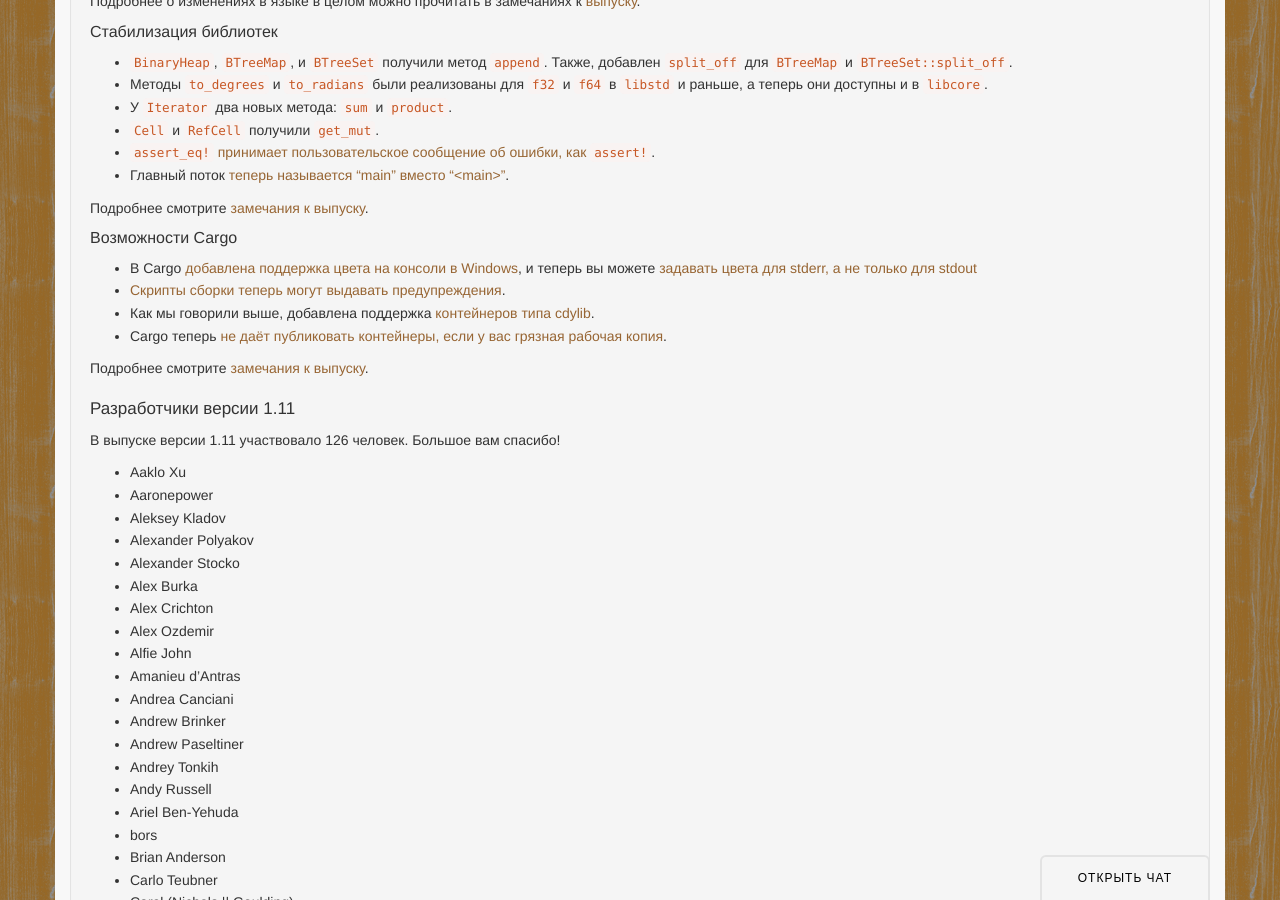
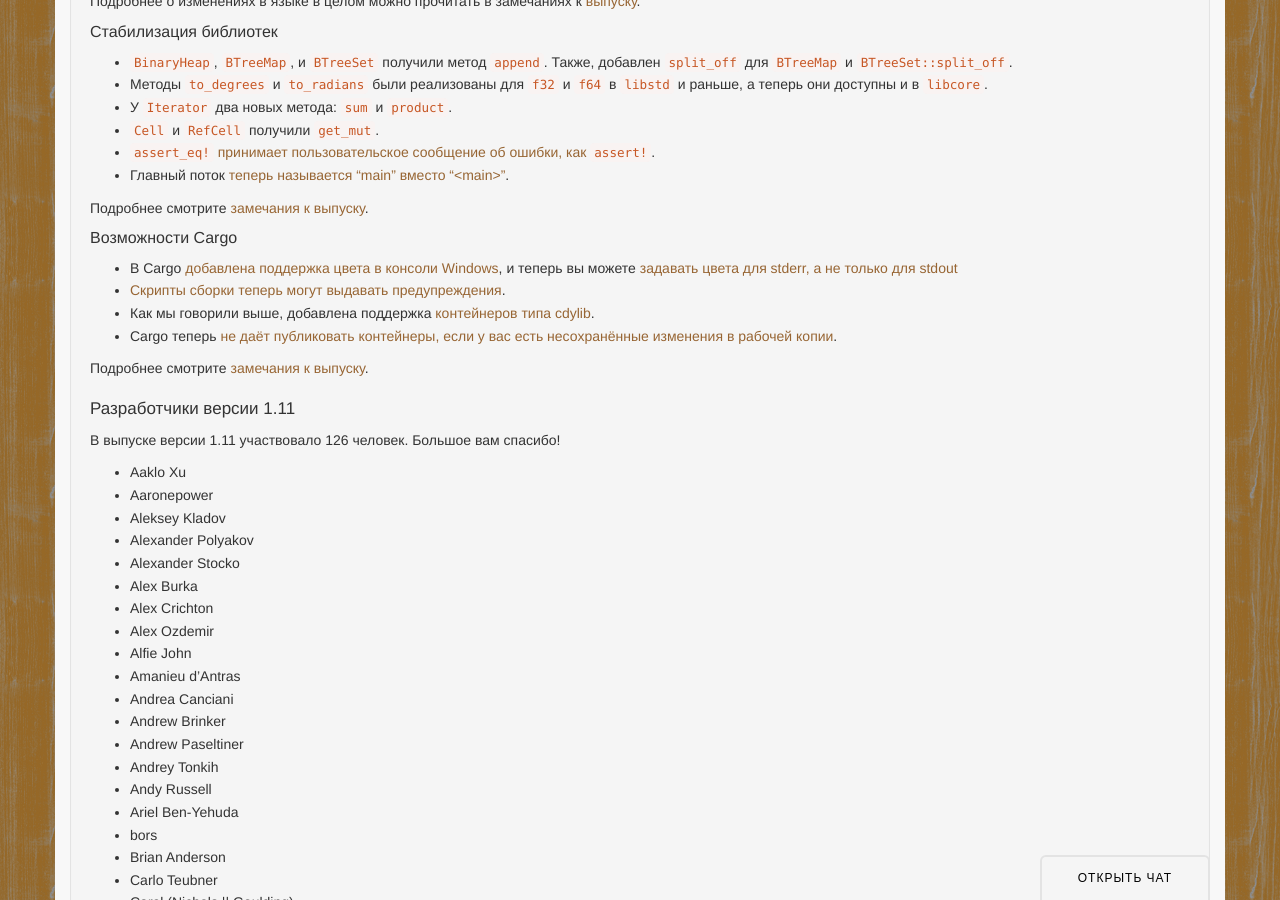
Before and after one commit to rust-lang-ru/rustycrate.ru, a Jekyll site: the page built from _posts/2016-08-19-rust-1.11.md, in a window 1280 px wide and 900 px high, scrolled down 959 px. Built offline with Jekyll 4.4.1, drawn with Linux system fonts in a browser that asks for light colours; nearby versions of some CDN libraries; Markdown is read by kramdown in place of the engine named in the settings; comment, search, counter and statistics services are not loaded.

```diff
--- a/_posts/2016-08-19-rust-1.11.md
+++ b/_posts/2016-08-19-rust-1.11.md
@@ -95,11 +95,11 @@
 
 #### Возможности Cargo
 
-* В Cargo [добавлена поддержка цвета на консоли в Windows](https://github.com/rust-lang/cargo/pull/2804),
+* В Cargo [добавлена поддержка цвета в консоли Windows](https://github.com/rust-lang/cargo/pull/2804),
 и теперь вы можете [задавать цвета для stderr, а не только для stdout](https://github.com/rust-lang/cargo/pull/2739)
 * [Скрипты сборки теперь могут выдавать предупреждения](https://github.com/rust-lang/cargo/pull/2630).
 * Как мы говорили выше, добавлена поддержка [контейнеров типа cdylib](https://github.com/rust-lang/cargo/pull/2741).
-* Cargo теперь [не даёт публиковать контейнеры, если у вас грязная рабочая копия](https://github.com/rust-lang/cargo/pull/2781).
+* Cargo теперь [не даёт публиковать контейнеры, если у вас есть несохранённые изменения в рабочей копии](https://github.com/rust-lang/cargo/pull/2781).
 
 Подробнее смотрите [замечания к выпуску][notes].
 
```
